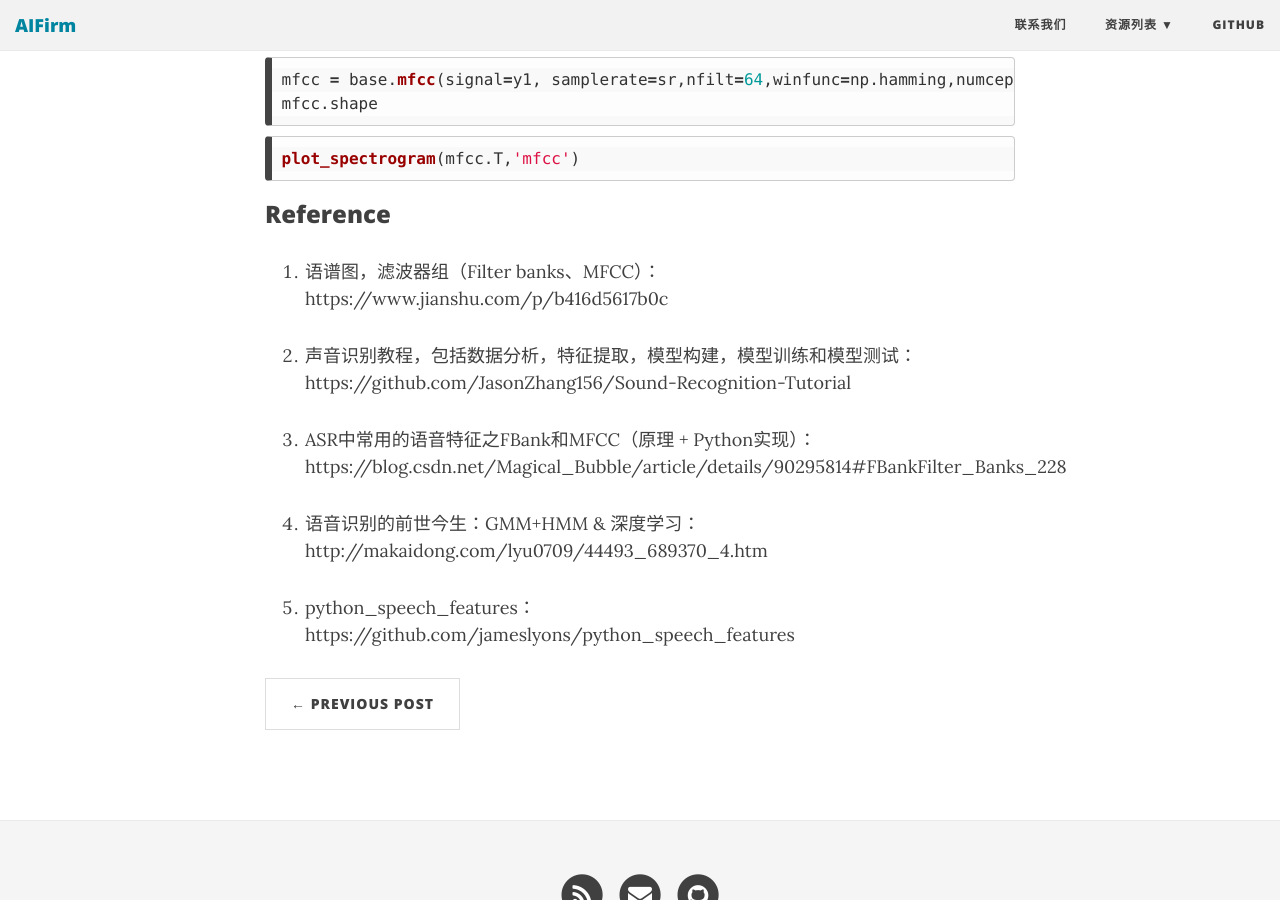
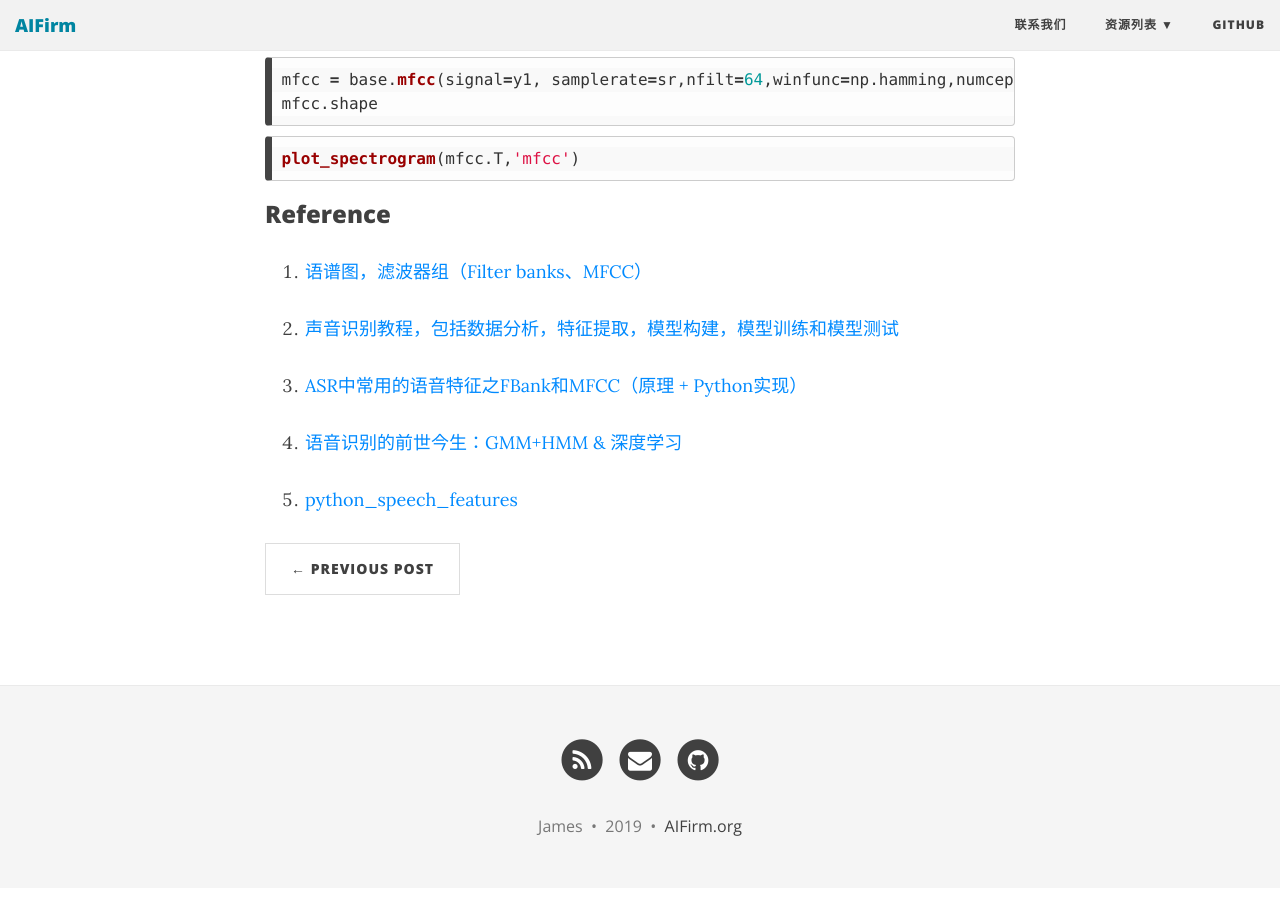
Before and after one commit to AIFirm/AIFirm.github.io, a Jekyll site: the page built from _posts/2019-06-14-Audio-Features:MFCC-and-FBANK.md, in a window 1280 px wide and 900 px high, scrolled down 4039 px. Built offline with Jekyll 4.4.1, drawn with Linux system fonts in a browser that asks for light colours; nearby versions of some CDN libraries.

Commit message:
20190614-6

```diff
--- a/_posts/2019-06-14-Audio-Features:MFCC-and-FBANK.md
+++ b/_posts/2019-06-14-Audio-Features:MFCC-and-FBANK.md
@@ -203,16 +203,12 @@ plot_spectrogram(mfcc.T,'mfcc')
 ### Reference
 
 
-1. 语谱图，滤波器组（Filter banks、MFCC）：
-https://www.jianshu.com/p/b416d5617b0c
+1. [语谱图，滤波器组（Filter banks、MFCC）](https://www.jianshu.com/p/b416d5617b0c)
 
-2. 声音识别教程，包括数据分析，特征提取，模型构建，模型训练和模型测试：
-https://github.com/JasonZhang156/Sound-Recognition-Tutorial
+2. [声音识别教程，包括数据分析，特征提取，模型构建，模型训练和模型测试](https://github.com/JasonZhang156/Sound-Recognition-Tutorial)
 
-3. ASR中常用的语音特征之FBank和MFCC（原理 + Python实现）：https://blog.csdn.net/Magical_Bubble/article/details/90295814#FBankFilter_Banks_228
+3. [ASR中常用的语音特征之FBank和MFCC（原理 + Python实现）](https://blog.csdn.net/Magical_Bubble/article/details/90295814#FBankFilter_Banks_228)
 
-4. 语音识别的前世今生：GMM+HMM & 深度学习：
-http://makaidong.com/lyu0709/44493_689370_4.htm
+4. [语音识别的前世今生：GMM+HMM & 深度学习](http://makaidong.com/lyu0709/44493_689370_4.htm)
 
-5. python_speech_features：
-https://github.com/jameslyons/python_speech_features
+5. [python_speech_features](https://github.com/jameslyons/python_speech_features)
```
